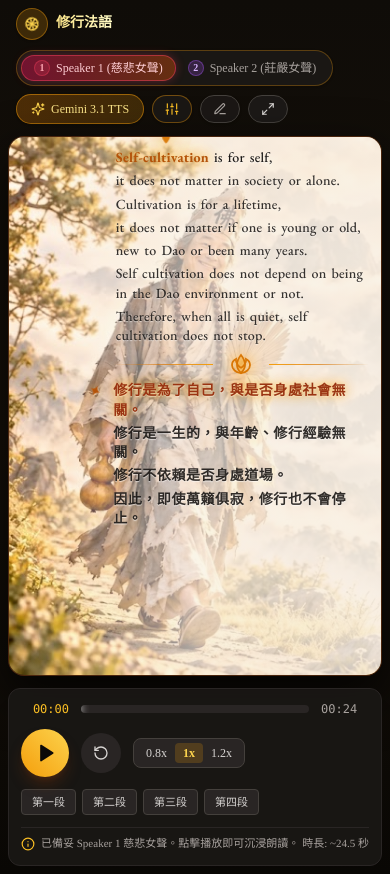
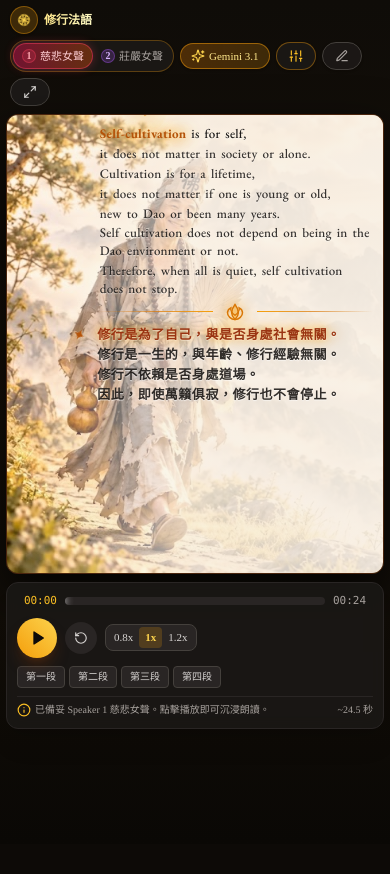
Before and after one commit to roklul/ktv-dao-presentation, a Next.js app: page / in a window 390 px wide. After the commit the page ends 844 px from the top, so only its background shows below. Built offline with nearby package versions, Linux system fonts and the light colour scheme; a web font is replaced by a local one.

Commit message:
feat: enhance mobile responsive layout, viewport configuration, and touch controls

```diff
--- a/app/layout.tsx
+++ b/app/layout.tsx
@@ -1,9 +1,16 @@
-import type { Metadata } from 'next';
+import type { Metadata, Viewport } from 'next';
 import './globals.css';
 
 export const metadata: Metadata = {
   title: '修行法語 · 濟公活佛 KTV 聲光同步簡報',
   description: 'Self-Cultivation & Dao Practice · Audio-Visual Presentation with Gemini 3.1 TTS',
+};
+
+export const viewport: Viewport = {
+  width: 'device-width',
+  initialScale: 1,
+  maximumScale: 5,
+  themeColor: '#0a0805',
 };
 
 export default function RootLayout({
@@ -17,7 +24,7 @@ export default function RootLayout({
         <link rel="preconnect" href="https://fonts.googleapis.com" />
         <link rel="preconnect" href="https://fonts.gstatic.com" crossOrigin="anonymous" />
       </head>
-      <body className="min-h-screen flex flex-col items-center justify-center p-2 sm:p-6 bg-gradient-to-b from-[#0f0c08] via-[#17110a] to-[#0a0805]">
+      <body className="min-h-screen w-full flex flex-col items-center justify-start sm:justify-center p-1.5 sm:p-4 bg-gradient-to-b from-[#0f0c08] via-[#17110a] to-[#0a0805] text-stone-100 overflow-x-hidden">
         {children}
       </body>
     </html>
--- a/components/ControllerBar.tsx
+++ b/components/ControllerBar.tsx
@@ -44,11 +44,11 @@ export const ControllerBar: React.FC<ControllerBarProps> = ({
   };
 
   return (
-    <footer className="w-full max-w-6xl mt-3 bg-stone-900/85 border border-stone-800 backdrop-blur rounded-xl p-3 sm:p-4 flex flex-col gap-3 shadow-xl">
+    <footer className="w-full max-w-6xl mt-2 sm:mt-3 bg-stone-900/85 border border-stone-800 backdrop-blur rounded-xl p-2.5 sm:p-4 flex flex-col gap-2 sm:gap-3 shadow-xl">
 
       {/* Timeline Bar */}
-      <div className="flex items-center gap-3 w-full">
-        <span className="text-xs font-mono text-amber-400 w-12 text-right">
+      <div className="flex items-center gap-2 sm:gap-3 w-full">
+        <span className="text-[11px] sm:text-xs font-mono text-amber-400 w-10 sm:w-12 text-right">
           {formatClock(currentTime)}
         </span>
         <div
@@ -64,39 +64,39 @@ export const ControllerBar: React.FC<ControllerBarProps> = ({
             </div>
           </div>
         </div>
-        <span className="text-xs font-mono text-stone-400 w-12">
+        <span className="text-[11px] sm:text-xs font-mono text-stone-400 w-10 sm:w-12">
           {formatClock(maxDuration)}
         </span>
       </div>
 
       {/* Controller Action Area */}
-      <div className="flex flex-wrap items-center justify-between gap-3">
+      <div className="flex flex-wrap items-center justify-between gap-2 sm:gap-3">
 
         {/* Play & Speed Controls */}
-        <div className="flex items-center gap-3">
+        <div className="flex items-center gap-2 sm:gap-3">
           <button
             onClick={onPlayToggle}
-            className="w-12 h-12 rounded-full bg-gradient-to-tr from-amber-500 to-amber-300 hover:from-amber-400 hover:to-amber-200 text-stone-950 flex items-center justify-center text-lg font-bold shadow-lg shadow-amber-900/40 transform hover:scale-105 active:scale-95 transition"
+            className="w-10 h-10 sm:w-12 sm:h-12 rounded-full bg-gradient-to-tr from-amber-500 to-amber-300 hover:from-amber-400 hover:to-amber-200 text-stone-950 flex items-center justify-center text-lg font-bold shadow-lg shadow-amber-900/40 transform hover:scale-105 active:scale-95 transition"
             title={isPlaying ? '暫停' : '播放'}
           >
-            {isPlaying ? <Pause className="w-5 h-5 fill-current" /> : <Play className="w-5 h-5 fill-current ml-0.5" />}
+            {isPlaying ? <Pause className="w-4 h-4 sm:w-5 sm:h-5 fill-current" /> : <Play className="w-4 h-4 sm:w-5 sm:h-5 fill-current ml-0.5" />}
           </button>
 
           <button
             onClick={onReset}
-            className="w-10 h-10 rounded-full bg-stone-800 hover:bg-stone-700 text-stone-300 flex items-center justify-center transition"
+            className="w-8 h-8 sm:w-10 sm:h-10 rounded-full bg-stone-800 hover:bg-stone-700 text-stone-300 flex items-center justify-center transition"
             title="重播起始"
           >
-            <RotateCcw className="w-4 h-4" />
+            <RotateCcw className="w-3.5 h-3.5 sm:w-4 sm:h-4" />
           </button>
 
           {/* Speed Selector */}
-          <div className="flex items-center bg-stone-800 rounded-lg p-1 border border-stone-700 text-xs text-stone-300">
+          <div className="flex items-center bg-stone-800 rounded-lg p-0.5 sm:p-1 border border-stone-700 text-[11px] sm:text-xs text-stone-300">
             {[0.8, 1.0, 1.2].map((s) => (
               <button
                 key={s}
                 onClick={() => onSpeedChange(s)}
-                className={`px-2 py-0.5 rounded transition ${
+                className={`px-1.5 sm:px-2 py-0.5 rounded transition ${
                   playbackRate === s ? 'bg-amber-500/20 text-amber-300 font-bold' : 'hover:text-amber-300'
                 }`}
               >
@@ -107,13 +107,13 @@ export const ControllerBar: React.FC<ControllerBarProps> = ({
         </div>
 
         {/* Jump to Section */}
-        <div className="flex items-center gap-1.5 text-xs flex-wrap">
+        <div className="flex items-center gap-1 sm:gap-1.5 text-xs flex-wrap">
           <span className="text-stone-400 hidden sm:inline">跳句:</span>
           {presentation.chineseVerses.map((verse, idx) => (
             <button
               key={verse.id || idx}
               onClick={() => onSeek(verse.start)}
-              className="px-2.5 py-1 rounded bg-stone-800 hover:bg-amber-950 text-stone-300 hover:text-amber-200 border border-stone-700 transition text-[11px]"
+              className="px-2 sm:px-2.5 py-0.5 sm:py-1 rounded bg-stone-800 hover:bg-amber-950 text-stone-300 hover:text-amber-200 border border-stone-700 transition text-[10px] sm:text-[11px]"
             >
               第{['一', '二', '三', '四', '五', '六', '七', '八'][idx] || idx + 1}段
             </button>
@@ -122,12 +122,12 @@ export const ControllerBar: React.FC<ControllerBarProps> = ({
       </div>
 
       {/* Live Status */}
-      <div className="text-[11px] text-stone-400 flex items-center justify-between border-t border-stone-800 pt-2">
-        <span className="flex items-center gap-1.5">
+      <div className="text-[10px] sm:text-[11px] text-stone-400 flex items-center justify-between border-t border-stone-800 pt-1.5 sm:pt-2 gap-2">
+        <span className="flex items-center gap-1 sm:gap-1.5 truncate">
           <Info className="w-3.5 h-3.5 text-amber-400 shrink-0" />
-          <span>{statusText}</span>
+          <span className="truncate">{statusText}</span>
         </span>
-        <span className="text-stone-400 shrink-0">時長: ~{maxDuration.toFixed(1)} 秒</span>
+        <span className="text-stone-400 shrink-0">~{maxDuration.toFixed(1)} 秒</span>
       </div>
     </footer>
   );
--- a/components/HeaderNav.tsx
+++ b/components/HeaderNav.tsx
@@ -26,11 +26,11 @@ export const HeaderNav: React.FC<HeaderNavProps> = ({
   onGenerateTts,
 }) => {
   return (
-    <header className="w-full max-w-6xl mb-3 flex flex-wrap items-center justify-between gap-2.5 px-2">
+    <header className="w-full max-w-6xl mb-2 sm:mb-3 flex flex-wrap items-center justify-between gap-1.5 sm:gap-2.5 px-1 sm:px-2">
       {/* Minimal Brand Badge */}
-      <div className="flex items-center gap-2">
-        <div className="w-8 h-8 rounded-full bg-amber-500/20 border border-amber-500/40 flex items-center justify-center text-amber-300 shadow">
-          <svg className="w-4 h-4 animate-spin-slow" viewBox="0 0 24 24" fill="none" stroke="currentColor" strokeWidth="2">
+      <div className="flex items-center gap-1.5 sm:gap-2">
+        <div className="w-7 h-7 sm:w-8 sm:h-8 rounded-full bg-amber-500/20 border border-amber-500/40 flex items-center justify-center text-amber-300 shadow">
+          <svg className="w-3.5 h-3.5 sm:w-4 sm:h-4 animate-spin-slow" viewBox="0 0 24 24" fill="none" stroke="currentColor" strokeWidth="2">
             <circle cx="12" cy="12" r="9" />
             <path d="M12 3v18" />
             <path d="M3 12h18" />
@@ -38,44 +38,44 @@ export const HeaderNav: React.FC<HeaderNavProps> = ({
             <path d="m18.4 5.6-12.8 12.8" />
           </svg>
         </div>
-        <span className="text-sm font-bold bg-gradient-to-r from-amber-200 to-yellow-100 bg-clip-text text-transparent">
+        <span className="text-xs sm:text-sm font-bold bg-gradient-to-r from-amber-200 to-yellow-100 bg-clip-text text-transparent">
           修行法語
         </span>
       </div>
 
       {/* Speaker 1 & Speaker 2 Presets + Core Actions */}
-      <div className="flex items-center gap-2 flex-wrap text-xs">
+      <div className="flex items-center gap-1.5 sm:gap-2 flex-wrap text-xs">
 
         {/* Speaker 1 & Speaker 2 Quick Toggle Buttons */}
-        <div className="flex items-center bg-stone-900/90 rounded-full p-1 border border-amber-500/30 shadow">
+        <div className="flex items-center bg-stone-900/90 rounded-full p-0.5 sm:p-1 border border-amber-500/30 shadow">
           <button
             onClick={() => onSelectSpeakerPreset('speaker-1')}
-            className={`px-3 py-1 rounded-full font-medium transition flex items-center gap-1.5 ${
+            className={`px-2 sm:px-3 py-1 rounded-full font-medium transition flex items-center gap-1 sm:gap-1.5 text-[11px] sm:text-xs ${
               activePreset === 'speaker-1'
                 ? 'bg-gradient-to-r from-rose-900/80 to-amber-900/80 text-rose-200 border border-rose-500/50 shadow-[0_0_10px_rgba(244,63,94,0.3)]'
                 : 'text-stone-400 hover:text-stone-200'
             }`}
             title="Speaker 1: 慈悲空靈女聲 (Aoede / Calm / Drift 禪意慢速)"
           >
-            <span className="w-4 h-4 rounded-full bg-rose-500/20 text-rose-300 text-[10px] font-bold flex items-center justify-center border border-rose-500/40">
+            <span className="w-3.5 h-3.5 sm:w-4 sm:h-4 rounded-full bg-rose-500/20 text-rose-300 text-[10px] font-bold flex items-center justify-center border border-rose-500/40">
               1
             </span>
-            <span>Speaker 1 (慈悲女聲)</span>
+            <span><span className="hidden md:inline">Speaker 1 </span>慈悲女聲</span>
           </button>
 
           <button
             onClick={() => onSelectSpeakerPreset('speaker-2')}
-            className={`px-3 py-1 rounded-full font-medium transition flex items-center gap-1.5 ${
+            className={`px-2 sm:px-3 py-1 rounded-full font-medium transition flex items-center gap-1 sm:gap-1.5 text-[11px] sm:text-xs ${
               activePreset === 'speaker-2'
                 ? 'bg-gradient-to-r from-purple-900/80 to-amber-900/80 text-purple-200 border border-purple-500/50 shadow-[0_0_10px_rgba(168,85,247,0.3)]'
                 : 'text-stone-400 hover:text-stone-200'
             }`}
             title="Speaker 2: 莊嚴祥和女聲 (Kore / Meditative / Slow 沉穩慢速)"
           >
-            <span className="w-4 h-4 rounded-full bg-purple-500/20 text-purple-300 text-[10px] font-bold flex items-center justify-center border border-purple-500/40">
+            <span className="w-3.5 h-3.5 sm:w-4 sm:h-4 rounded-full bg-purple-500/20 text-purple-300 text-[10px] font-bold flex items-center justify-center border border-purple-500/40">
               2
             </span>
-            <span>Speaker 2 (莊嚴女聲)</span>
+            <span><span className="hidden md:inline">Speaker 2 </span>莊嚴女聲</span>
           </button>
         </div>
 
@@ -83,11 +83,11 @@ export const HeaderNav: React.FC<HeaderNavProps> = ({
         <button
           onClick={onGenerateTts}
           disabled={isGeneratingTts}
-          className="bg-gradient-to-r from-amber-600/30 to-amber-500/20 hover:from-amber-600/50 hover:to-amber-500/40 text-amber-200 border border-amber-500/50 px-3.5 py-1.5 rounded-full flex items-center gap-1.5 transition text-xs shadow disabled:opacity-50"
+          className="bg-gradient-to-r from-amber-600/30 to-amber-500/20 hover:from-amber-600/50 hover:to-amber-500/40 text-amber-200 border border-amber-500/50 px-2.5 sm:px-3.5 py-1 sm:py-1.5 rounded-full flex items-center gap-1 sm:gap-1.5 transition text-[11px] sm:text-xs shadow disabled:opacity-50"
           title="透過 Gemini 3.1 Flash TTS 生成當前 Speaker 語音"
         >
           <Sparkles className={`w-3.5 h-3.5 text-amber-300 ${isGeneratingTts ? 'animate-spin' : ''}`} />
-          <span>{isGeneratingTts ? '生成中...' : 'Gemini 3.1 TTS'}</span>
+          <span>{isGeneratingTts ? '生成中...' : 'Gemini 3.1'}<span className="hidden sm:inline"> TTS</span></span>
         </button>
 
         {/* Speaker Settings Button (Google AI Studio Panel) */}
--- a/components/KtvPresentation.tsx
+++ b/components/KtvPresentation.tsx
@@ -46,7 +46,7 @@ export const KtvPresentation: React.FC<KtvPresentationProps> = ({
     <main
       ref={viewportRef}
       id="presentation-viewport"
-      className="relative w-full max-w-6xl min-h-[540px] sm:min-h-0 sm:aspect-[16/9] bg-[#1a140e] rounded-2xl overflow-hidden shadow-[0_20px_50px_rgba(0,0,0,0.8)] border border-amber-800/40 select-none flex flex-col justify-between"
+      className="relative w-full max-w-6xl min-h-[460px] sm:min-h-0 sm:aspect-[16/9] bg-[#1a140e] rounded-xl sm:rounded-2xl overflow-hidden shadow-[0_20px_50px_rgba(0,0,0,0.8)] border border-amber-800/40 select-none flex flex-col justify-between"
     >
       {/* Background Image Layer */}
       <div className="absolute inset-0 z-0 overflow-hidden pointer-events-none">
@@ -55,8 +55,8 @@ export const KtvPresentation: React.FC<KtvPresentationProps> = ({
           alt="濟公活佛修行法語"
           className="w-full h-full object-cover object-left sm:object-center"
         />
-        {/* Soft Warm Dawn Atmosphere */}
-        <div className="absolute inset-0 bg-gradient-to-r from-transparent via-[#f8f1e7]/70 to-[#f8f1e7]/85" />
+        {/* Soft Warm Dawn Atmosphere with mobile legibility boost */}
+        <div className="absolute inset-0 bg-gradient-to-r from-transparent via-[#f8f1e7]/80 to-[#f8f1e7]/90 sm:via-[#f8f1e7]/70 sm:to-[#f8f1e7]/85" />
       </div>
 
       {/* Floating Bouncing Golden Lotus Marker */}
@@ -70,7 +70,7 @@ export const KtvPresentation: React.FC<KtvPresentationProps> = ({
         }}
       >
         <div className="relative flex items-center justify-center">
-          <svg className="w-5 h-5 text-amber-600 drop-shadow-[0_0_8px_#f59e0b]" viewBox="0 0 24 24" fill="currentColor">
+          <svg className="w-4 h-4 sm:w-5 sm:h-5 text-amber-600 drop-shadow-[0_0_8px_#f59e0b]" viewBox="0 0 24 24" fill="currentColor">
             <path d="M12 2C12 2 7 8 7 13C7 17.5 12 22 12 22C12 22 17 17.5 17 13C17 8 12 2 12 2Z" opacity="0.95" />
           </svg>
           <div className="absolute -inset-1 rounded-full bg-amber-400/50 blur-xs animate-ping pointer-events-none"></div>
@@ -78,12 +78,12 @@ export const KtvPresentation: React.FC<KtvPresentationProps> = ({
       </div>
 
       {/* Presentation Central Content Box */}
-      <div className="relative z-20 w-full h-full flex flex-col justify-center pl-[28%] sm:pl-[34%] md:pl-[36%] pr-3 sm:pr-8 py-3 sm:py-5">
+      <div className="relative z-20 w-full h-full flex flex-col justify-center pl-[24%] xs:pl-[28%] sm:pl-[34%] md:pl-[36%] pr-2.5 sm:pr-8 py-2.5 sm:py-5">
 
         {/* English Verses (EB Garamond / Classic Book Serif) */}
         <div
           id="english-lyrics-box"
-          className="space-y-1 sm:space-y-1.5 font-en-classic text-[14px] sm:text-[18px] md:text-[22px] lg:text-[24px] leading-snug tracking-wide"
+          className="space-y-0.5 sm:space-y-1.5 font-en-classic text-[13px] xs:text-[15px] sm:text-[18px] md:text-[22px] lg:text-[24px] leading-snug tracking-wide"
         >
           {presentation.englishLines.map((line, lineIdx) => {
             const isRowActive = currentTime >= line.start && currentTime <= line.end;
@@ -123,11 +123,11 @@ export const KtvPresentation: React.FC<KtvPresentationProps> = ({
         </div>
 
         {/* Golden Lotus Center Ornament (Exact Replica from Reference Art) */}
-        <div className="my-1.5 sm:my-3.5 flex items-center justify-center gap-3 w-full max-w-xl">
+        <div className="my-1 sm:my-3.5 flex items-center justify-center gap-2 sm:gap-3 w-full max-w-xl">
           <div className="h-[1px] flex-1 bg-gradient-to-r from-transparent via-amber-600/70 to-amber-500"></div>
           <div className="text-amber-600 flex items-center px-1">
             <svg
-              className="w-6 h-6 sm:w-9 sm:h-9 text-amber-600 drop-shadow-[0_0_8px_#f59e0b]"
+              className="w-5 h-5 sm:w-9 sm:h-9 text-amber-600 drop-shadow-[0_0_8px_#f59e0b]"
               viewBox="0 0 24 24"
               fill="none"
               stroke="currentColor"
@@ -147,7 +147,7 @@ export const KtvPresentation: React.FC<KtvPresentationProps> = ({
         {/* Traditional Chinese Calligraphy Verses (LXGW WenKai TC / 標楷體) */}
         <div
           id="chinese-lyrics-box"
-          className="space-y-1 font-cn-kaiti text-[14px] sm:text-[18px] md:text-[22px] lg:text-[25px] leading-snug tracking-wider"
+          className="space-y-0.5 sm:space-y-1 font-cn-kaiti text-[13px] xs:text-[15px] sm:text-[18px] md:text-[22px] lg:text-[25px] leading-snug tracking-wider"
         >
           {presentation.chineseVerses.map((verse, idx) => {
             const isCnActive = currentTime >= verse.start && currentTime <= verse.end;
```
